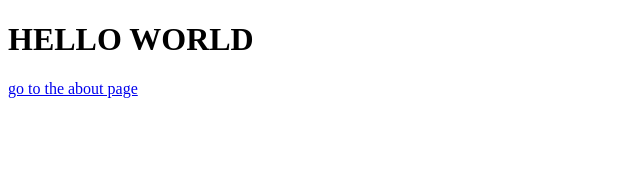
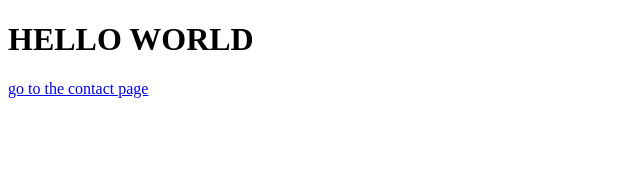
Before and after one commit to laurenrigante/MDV, a Next.js app in the folder mdv/: page /en in a window 1280 px wide. Shown: the top 170 px of the page, without its empty margins (0-640 px from the left). Built offline with nearby package versions, Linux system fonts and the light colour scheme.

Commit message:
SEO optimization- url translation #1

```diff
--- a/mdv/messages/en.json
+++ b/mdv/messages/en.json
@@ -1,6 +1,6 @@
 {
-    "HomePage":{
-        "title": "HELLO WORLD",
-        "about": "go to the about page"
-    }
+  "HomePage": {
+    "title": "HELLO WORLD",
+    "contact": "go to the contact page"
+  }
 }
--- a/mdv/messages/fr.json
+++ b/mdv/messages/fr.json
@@ -1,6 +1,6 @@
 {
-    "HomePage":{
-        "title": "BONJOUR MONDE",
-         "about": "navigez au page about"
-    }
+  "HomePage": {
+    "title": "BONJOUR MONDE",
+    "contact": "navigez au page contact"
+  }
 }
--- /dev/null
+++ b/mdv/src/app/[locale]/contact/page.tsx
@@ -0,0 +1,3 @@
+export default function ContactPage() {
+  return <div>Contact</div>;
+}
--- a/mdv/src/app/[locale]/page.tsx
+++ b/mdv/src/app/[locale]/page.tsx
@@ -1,12 +1,12 @@
-import {useTranslations} from 'next-intl';
-import {Link} from '@/i18n/routing';
+import { useTranslations } from "next-intl";
+import { Link } from "@/i18n/routing";
 
 export default function HomePage() {
-  const t = useTranslations('HomePage'); //calling homepage data fom the messages json. T is the object homepage
+  const t = useTranslations("HomePage"); //calling homepage data fom the messages json. T is the object homepage
   return (
     <div>
-      <h1>{t('title')}</h1>
-      <Link href="/about">{t('about')}</Link>
+      <h1>{t("title")}</h1>
+      <Link href="/contact">{t("contact")}</Link>
     </div>
   );
 }
--- a/mdv/src/i18n/routing.ts
+++ b/mdv/src/i18n/routing.ts
@@ -1,15 +1,22 @@
-import {defineRouting} from 'next-intl/routing';
-import {createNavigation} from 'next-intl/navigation';
+import { defineRouting } from 'next-intl/routing';
+import { createNavigation } from 'next-intl/navigation';
 
 export const routing = defineRouting({
   // A list of all locales that are supported
   locales: ['en', 'fr'],
 
   // Used when no locale matches
-  defaultLocale: 'en'
+  defaultLocale: 'en',
+
+  pathnames: {
+    "/contact": {
+      en: "/contact-us",
+      fr: "/contactez-nous",
+    }
+  }
 });
 
-export type Locale= (typeof routing.locales)[number];
+export type Locale = (typeof routing.locales)[number];
 
-export const {Link, redirect, usePathname, useRouter, getPathname} =
+export const { Link, redirect, usePathname, useRouter, getPathname } =
   createNavigation(routing);
```
